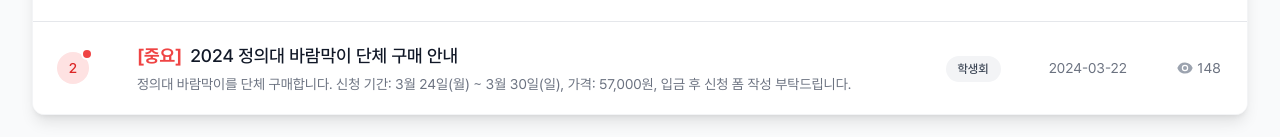
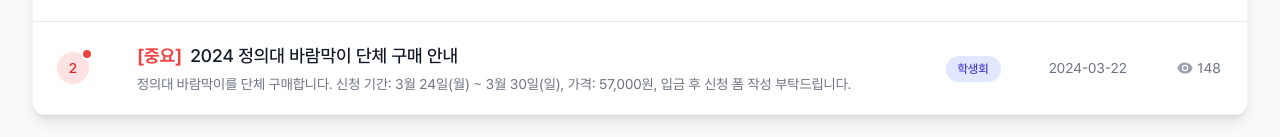
Before and after one commit to zune2222/PNU-IBE, a Next.js app: page /notice in a window 1280 px wide. Shown: the part 663-800 px from the top of the page. Built offline with nearby package versions, Linux system fonts and the light colour scheme; no server answers.

Commit message:
공지사항 데이터 구조를 중앙 데이터 파일로 이전하고, 카테고리 색상 적용 로직을 함수로 리팩토링하여 코드의 가독성을 높였습니다. 이를 통해 공지사항 관리의 일관성을 개선하고, 사용자 경험을 향상시켰습니다.

```diff
--- a/src/pages/notice/[id].tsx
+++ b/src/pages/notice/[id].tsx
@@ -6,83 +6,21 @@ import { motion } from "framer-motion";
 import { Header } from "../../widgets/Header";
 import { Footer } from "../../widgets/Footer";
 import { event as gaEvent } from "../../shared/lib/analytics";
-
-// 더미 공지사항 데이터
-const noticeData = [
-  {
-    id: 1,
-    title: "웹사이트 베타 버전 안내",
-    category: "공지",
-    date: "2024-03-22",
-    views: 325,
-    important: true,
-    content: `
-      <h3>웹사이트 베타 버전 안내</h3>
-      <p>부산대학교 정보의생명공학대학 학우 여러분, 안녕하십니까?</p>
-      <p>현재 학생회 웹사이트는 베타 버전으로 운영 중임을 알려드립니다.</p>
-
-      <h4>베타 버전 안내사항</h4>
-      <ul>
-        <li>현재 사이트에는 일부 기능이 제한적으로 제공되고 있습니다.</li>
-        <li>콘텐츠와 정보가 정확하지 않거나 완전하지 않을 수 있습니다.</li>
-        <li>사이트 이용 중 오류가 발생할 수 있으며, 지속적으로 개선 중입니다.</li>
-        <li>일부 페이지는 아직 개발 중이거나, 준비 중인 상태입니다.</li>
-      </ul>
-
-      <h4>향후 계획</h4>
-      <ul>
-        <li>단계적으로 기능을 추가하고 콘텐츠를 업데이트할 예정입니다.</li>
-        <li>학우분들의 의견을 수렴하여 지속적으로 개선해 나가겠습니다.</li>
-        <li>정식 버전 출시는 추후 공지를 통해 안내드리겠습니다.</li>
-      </ul>
-
-      <p>사이트 이용 중 불편사항이나 개선 의견이 있으시면 학생회(pnu.ibe@gmail.com)로 연락주시기 바랍니다.</p>
-
-      <p>감사합니다.</p>
-    `,
-  },
-  {
-    id: 2,
-    title: "2024 정의대 바람막이 단체 구매 안내",
-    category: "학생회",
-    date: "2024-03-22",
-    views: 148,
-    important: true,
-    content: `
-      <h3>2024 정의대 바람막이 단체 구매 안내</h3>
-      <p>안녕하세요, 부산대학교 정보의생명공학대학 학생회 정의입니다.</p>
-      <p>정의대 바람막이를 단체 구매하니, 구매를 원하시는 분들께서는 입금 후 신청 폼 작성부탁드립니다.</p>
-
-      <h4>구매 안내</h4>
-      <ul>
-        <li><strong>신청 기간:</strong> 3월 24일(월) ~ 3월 30일(일)</li>
-        <li><strong>상품 가격:</strong> 57,000원</li>
-        <li><strong>입금 계좌:</strong> KB국민은행 275601-04-533239 (손정훈)</li>
-        <li><strong>입금자명:</strong> 이름 + 전화번호 뒷 4자리 (예: 신태일1234)</li>
-      </ul>
-
-      <p><strong>(*원활한 확인을 위해, 입금 후 폼 작성 부탁드립니다.)</strong></p>
-      <p><a href="https://forms.gle/FBoUCH1Qk42DA6qg8" target="_blank" class="text-primary hover:underline">신청 폼 작성하기</a></p>
-
-      <p>날이 따뜻해지고 있어 빠르게 진행하기 위해 신청 기간을 일주일로 한정한 점 양해 부탁드립니다.</p>
-      <p>디자인 및 사이즈 표는 첨부된 이미지를 참고해주시고, 바람막이 제작 기간은 최대 4주 소요될 예정입니다.</p>
-
-      <h4>문의사항</h4>
-      <p>문의사항은 학생회장에게 연락해 주시면 빠르게 답변드리겠습니다.</p>
-      <p>많은 관심과 참여 부탁드립니다.</p>
-    `,
-  },
-];
+import {
+  noticeData,
+  getCategoryColor,
+  Notice,
+} from "../../shared/data/noticeData";
 
 export default function NoticeDetail() {
   const router = useRouter();
   const { id } = router.query;
-  const [notice, setNotice] = useState<(typeof noticeData)[0] | null>(null);
+  const [notice, setNotice] = useState<Notice | null>(null);
   const [loading, setLoading] = useState(true);
 
   useEffect(() => {
     if (id) {
-      // 실제로는 API 호출을 통해 데이터를 가져와야 함
+      // 중앙 데이터 파일에서 공지사항 데이터 가져오기
       const foundNotice = noticeData.find((item) => item.id === Number(id));
       setNotice(foundNotice || null);
       setLoading(false);
@@ -97,23 +35,6 @@ export default function NoticeDetail() {
       }
     }
   }, [id]);
-
-  const getCategoryColor = (category: string) => {
-    switch (category) {
-      case "학생회":
-        return "bg-blue-100 text-blue-700";
-      case "동아리":
-        return "bg-purple-100 text-purple-700";
-      case "학사":
-        return "bg-green-100 text-green-700";
-      case "장학":
-        return "bg-amber-100 text-amber-700";
-      case "취업":
-        return "bg-teal-100 text-teal-700";
-      default:
-        return "bg-gray-100 text-gray-700";
-    }
-  };
 
   return (
     <>
--- /dev/null
+++ b/src/shared/data/noticeData.ts
@@ -0,0 +1,106 @@
+// 공지사항 데이터 타입 정의
+export interface Notice {
+  id: number;
+  title: string;
+  category: string;
+  date: string;
+  views: number;
+  important: boolean;
+  preview: string;
+  content: string;
+}
+
+// 공지사항 데이터
+export const noticeData: Notice[] = [
+  {
+    id: 1,
+    title: "웹사이트 베타 버전 안내",
+    category: "공지",
+    date: "2024-03-22",
+    views: 325,
+    important: true,
+    preview:
+      "현재 학생회 웹사이트는 베타 버전으로 운영 중입니다. 일부 기능이 제한적이거나 정보가 정확하지 않을 수 있습니다.",
+    content: `
+      <h3>웹사이트 베타 버전 안내</h3>
+      <p>부산대학교 정보의생명공학대학 학우 여러분, 안녕하십니까?</p>
+      <p>현재 학생회 웹사이트는 베타 버전으로 운영 중임을 알려드립니다.</p>
+
+      <h4>베타 버전 안내사항</h4>
+      <ul>
+        <li>현재 사이트에는 일부 기능이 제한적으로 제공되고 있습니다.</li>
+        <li>콘텐츠와 정보가 정확하지 않거나 완전하지 않을 수 있습니다.</li>
+        <li>사이트 이용 중 오류가 발생할 수 있으며, 지속적으로 개선 중입니다.</li>
+        <li>일부 페이지는 아직 개발 중이거나, 준비 중인 상태입니다.</li>
+      </ul>
+
+      <h4>향후 계획</h4>
+      <ul>
+        <li>단계적으로 기능을 추가하고 콘텐츠를 업데이트할 예정입니다.</li>
+        <li>학우분들의 의견을 수렴하여 지속적으로 개선해 나가겠습니다.</li>
+        <li>정식 버전 출시는 추후 공지를 통해 안내드리겠습니다.</li>
+      </ul>
+
+      <p>사이트 이용 중 불편사항이나 개선 의견이 있으시면 학생회(pnu.ibe@gmail.com)로 연락주시기 바랍니다.</p>
+
+      <p>감사합니다.</p>
+    `,
+  },
+  {
+    id: 2,
+    title: "2024 정의대 바람막이 단체 구매 안내",
+    category: "학생회",
+    date: "2024-03-22",
+    views: 148,
+    important: true,
+    preview:
+      "정의대 바람막이를 단체 구매합니다. 신청 기간: 3월 24일(월) ~ 3월 30일(일), 가격: 57,000원, 입금 후 신청 폼 작성 부탁드립니다.",
+    content: `
+      <h3>2024 정의대 바람막이 단체 구매 안내</h3>
+      <p>안녕하세요, 부산대학교 정보의생명공학대학 학생회 정의입니다.</p>
+      <p>정의대 바람막이를 단체 구매하니, 구매를 원하시는 분들께서는 입금 후 신청 폼 작성부탁드립니다.</p>
+
+      <h4>구매 안내</h4>
+      <ul>
+        <li><strong>신청 기간:</strong> 3월 24일(월) ~ 3월 30일(일)</li>
+        <li><strong>상품 가격:</strong> 57,000원</li>
+        <li><strong>입금 계좌:</strong> KB국민은행 275601-04-533239 (손정훈)</li>
+        <li><strong>입금자명:</strong> 이름 + 전화번호 뒷 4자리 (예: 신태일1234)</li>
+      </ul>
+
+      <p><strong>(*원활한 확인을 위해, 입금 후 폼 작성 부탁드립니다.)</strong></p>
+      <p><a href="https://forms.gle/FBoUCH1Qk42DA6qg8" target="_blank" class="text-primary hover:underline">신청 폼 작성하기</a></p>
+
+      <p>날이 따뜻해지고 있어 빠르게 진행하기 위해 신청 기간을 일주일로 한정한 점 양해 부탁드립니다.</p>
+      <p>디자인 및 사이즈 표는 첨부된 이미지를 참고해주시고, 바람막이 제작 기간은 최대 4주 소요될 예정입니다.</p>
+
+      <h4>문의사항</h4>
+      <p>문의사항은 학생회장에게 연락해 주시면 빠르게 답변드리겠습니다.</p>
+      <p>많은 관심과 참여 부탁드립니다.</p>
+    `,
+  },
+];
+
+// 유틸리티 함수들
+
+// 카테고리별 색상 스타일 반환 함수
+export function getCategoryColor(category: string): string {
+  switch (category) {
+    case "학사":
+      return "bg-blue-100 text-blue-700";
+    case "장학":
+      return "bg-green-100 text-green-700";
+    case "행사":
+      return "bg-purple-100 text-purple-700";
+    case "취업":
+      return "bg-amber-100 text-amber-700";
+    case "동아리":
+      return "bg-teal-100 text-teal-700";
+    case "공지":
+      return "bg-red-100 text-red-700";
+    case "학생회":
+      return "bg-indigo-100 text-indigo-700";
+    default:
+      return "bg-gray-100 text-gray-700";
+  }
+}
--- a/src/widgets/NoticeList/index.tsx
+++ b/src/widgets/NoticeList/index.tsx
@@ -2,30 +2,7 @@ import React, { useState } from "react";
 import { motion } from "framer-motion";
 import Link from "next/link";
 import { event as gaEvent } from "../../shared/lib/analytics";
-
-// 공지사항 더미 데이터
-const noticeData = [
-  {
-    id: 1,
-    title: "웹사이트 베타 버전 안내",
-    category: "공지",
-    date: "2024-03-22",
-    views: 325,
-    important: true,
-    preview:
-      "현재 학생회 웹사이트는 베타 버전으로 운영 중입니다. 일부 기능이 제한적이거나 정보가 정확하지 않을 수 있습니다.",
-  },
-  {
-    id: 2,
-    title: "2024 정의대 바람막이 단체 구매 안내",
-    category: "학생회",
-    date: "2024-03-22",
-    views: 148,
-    important: true,
-    preview:
-      "정의대 바람막이를 단체 구매합니다. 신청 기간: 3월 24일(월) ~ 3월 30일(일), 가격: 57,000원, 입금 후 신청 폼 작성 부탁드립니다.",
-  },
-];
+import { noticeData, getCategoryColor } from "../../shared/data/noticeData";
 
 export function NoticeList() {
   const [currentPage, setCurrentPage] = useState(1);
@@ -141,21 +118,9 @@ export function NoticeList() {
                     </td>
                     <td className="px-6 py-5 whitespace-nowrap text-center">
                       <span
-                        className={`px-3 py-1.5 text-xs font-medium rounded-full ${
-                          notice.category === "학사"
-                            ? "bg-blue-100 text-blue-700"
-                            : notice.category === "장학"
-                            ? "bg-green-100 text-green-700"
-                            : notice.category === "행사"
-                            ? "bg-purple-100 text-purple-700"
-                            : notice.category === "취업"
-                            ? "bg-amber-100 text-amber-700"
-                            : notice.category === "동아리"
-                            ? "bg-teal-100 text-teal-700"
-                            : notice.category === "공지"
-                            ? "bg-red-100 text-red-700"
-                            : "bg-gray-100 text-gray-700"
-                        }`}
+                        className={`px-3 py-1.5 text-xs font-medium rounded-full ${getCategoryColor(
+                          notice.category
+                        )}`}
                       >
                         {notice.category}
                       </span>
```
